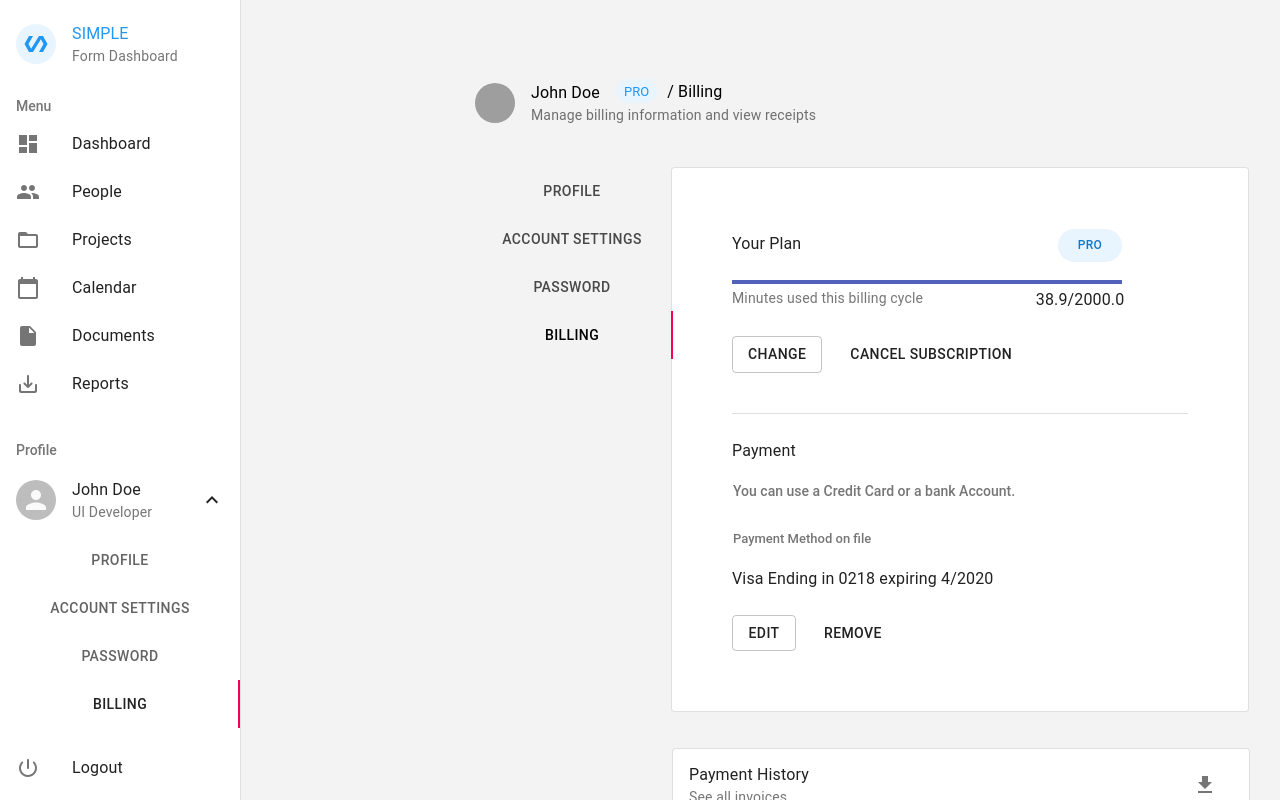
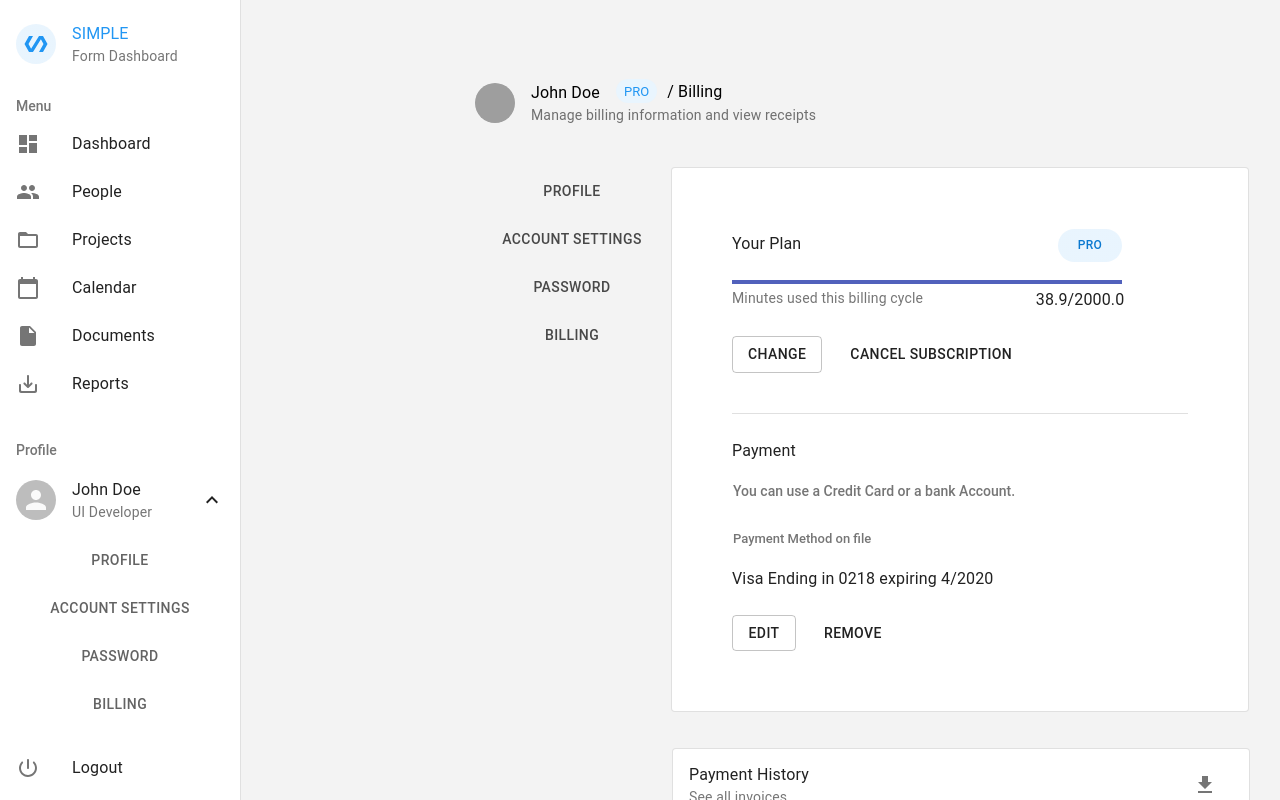
Before and after one commit to 0wczar/React-Admin-Panel, a React (Create React App) app: page /billings in a window 1280 px wide. Shown: the top 800 px of the page. Built offline with nearby package versions, Linux system fonts and the light colour scheme; grey boxes are pictures that could not be loaded.

Commit message:
Delete location.pathname from collapsemenu

```diff
--- a/src/components/atoms/CollapseSidebarUserItems.js
+++ b/src/components/atoms/CollapseSidebarUserItems.js
@@ -8,56 +8,31 @@ function CollapseSidebarUserItem() {
 
   return (
     <div>
-    <BrowserRouter>
-      <Route
-        path="/"
-        render={(history) => (
-            <Tabs
+          <Tabs
             orientation="vertical"
             variant="scrollable"
-              value={
-                history.location.pathname !== "/card" &&  "/"
-                  ? history.location.pathname
-                  : false
-              }
             >
               <Tab
-                value={routes.profile}
                 label="Profile"
                 component={Link}
                 to={routes.profile}
               />
                <Tab
-                value={routes.settings}
                 label="Account Settings"
                 component={Link}
                 to={routes.settings}
               />
                <Tab
-                value={routes.password}
                 label="Password"
                 component={Link}
                 to={routes.password}
               />
               <Tab
-                value={routes.billings}
                 label="Billing"
                 component={Link}
                 to={routes.billings}
               />
             </Tabs>
-        )}
-      />
-
-
-      <Switch>
-        <Route path="/profile" />
-        <Route path="/billings"/>
-        <Route path="/password"/>
-        <Route path="/settings"/>
-        <Route path="/card"/>
-      </Switch>
-    </BrowserRouter>
   </div>
   );
 }
```
